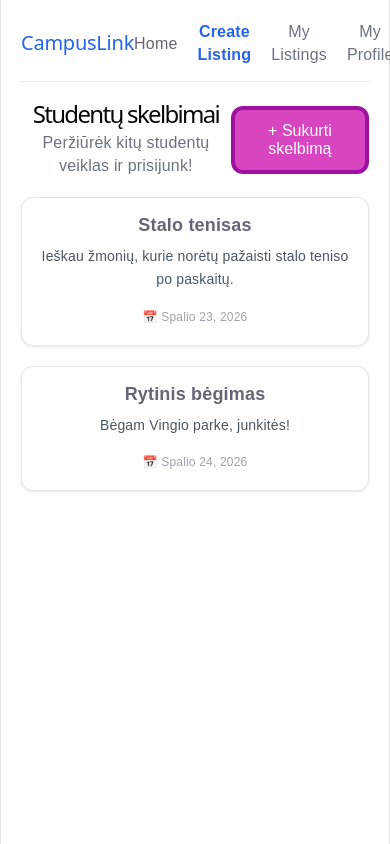
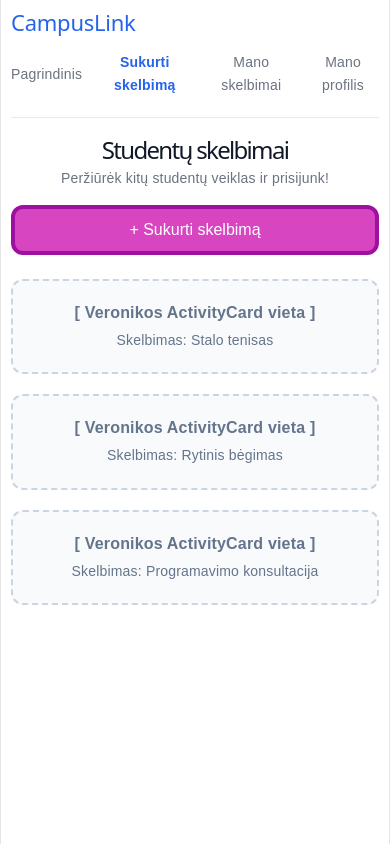
Before and after one commit to campuslink-teamm/campuslink, a React app in the folder frontend/: page / in a window 390 px wide. Built offline with nearby package versions, Linux system fonts and the light colour scheme; the HTML template or start-up script is replaced by a standard one.

Commit message:
wip: baigtas FeedPage išdėstymas, laukiama Veronikos kortelės

```diff
--- /dev/null
+++ b/frontend/src/pages/FeedPage.css
@@ -0,0 +1,143 @@
+/* Pagrindinio puslapio konteineris */
+.feed-page {
+  padding: 20px;
+  font-family: sans-serif;
+  max-width: 1200px;
+  margin: 0 auto;
+}
+
+/* Viršutinė juosta (Header) */
+.feed-header {
+  display: flex;
+  justify-content: space-between;
+  align-items: center;
+  border-bottom: 1px solid #eaeaea;
+  padding-bottom: 15px;
+  margin-bottom: 20px;
+  flex-wrap: wrap; /* Užtikrina, kad telpa ir mažesniuose ekranuose */
+  gap: 15px;
+}
+
+.feed-logo {
+  color: #2563eb;
+  margin: 0;
+  font-size: 22px;
+}
+
+.feed-nav {
+  display: flex;
+  gap: 20px;
+  align-items: center;
+  font-size: 14px;
+}
+
+.nav-link {
+  cursor: pointer;
+  color: #6b7280;
+  text-decoration: none;
+}
+
+.nav-link.active {
+  color: #2563eb;
+  font-weight: 600;
+}
+
+/* Antraštės dalis */
+.feed-top-section {
+  display: flex;
+  justify-content: space-between;
+  align-items: center;
+  margin-bottom: 24px;
+  flex-wrap: wrap;
+  gap: 15px;
+}
+
+.feed-title {
+  font-size: 24px;
+  margin: 0 0 5px 0;
+  color: #111827;
+}
+
+.feed-subtitle {
+  color: #6b7280;
+  margin: 0;
+  font-size: 14px;
+}
+
+/* 🔥 SKELBIMŲ TINKLELIS (GRID) IR RESPONSIVE DIZAINAS */
+.activities-grid {
+  display: grid;
+  /* Sukuria automatiškai prisitaikančius stulpelius: kiekvienas mažiausiai 280px, o telpantys išsiplečia */
+  grid-template-columns: repeat(auto-fill, minmax(280px, 1fr));
+  /* Tolygūs tarpai tarp kortelių */
+  gap: 20px;
+}
+
+/* Atskira skelbimo kortelė */
+.activity-card-item {
+  border: 1px solid #e5e7eb;
+  border-radius: 12px;
+  padding: 16px;
+  background: #fff;
+  box-shadow: 0 1px 3px rgba(0, 0, 0, 0.05);
+  transition: transform 0.2s ease, box-shadow 0.2s ease;
+}
+
+.activity-card-item:hover {
+  transform: translateY(-2px);
+  box-shadow: 0 4px 6px rgba(0, 0, 0, 0.1);
+}
+
+.activity-title {
+  margin: 0 0 8px 0;
+  font-size: 18px;
+  color: #1f2937;
+}
+
+.activity-desc {
+  color: #4b5563;
+  font-size: 14px;
+  margin: 0 0 12px 0;
+  line-height: 1.4;
+}
+
+.activity-date {
+  font-size: 12px;
+  color: #9ca3af;
+}
+
+.no-activities {
+  color: #6b7280;
+  grid-column: 1 / -1;
+  text-align: center;
+  padding: 40px;
+}
+
+/* 📱 Mobiliųjų ekranų pritaikymas (Responsive design) */
+@media (max-width: 768px) {
+  .feed-page {
+    padding: 10px;
+  }
+
+  .feed-header {
+    flex-direction: column;
+    align-items: flex-start;
+  }
+
+  .feed-nav {
+    gap: 12px;
+    overflow-x: auto;
+    width: 100%;
+    padding-bottom: 5px;
+  }
+
+  .feed-top-section {
+    flex-direction: column;
+    align-items: stretch;
+  }
+
+  .activities-grid {
+    /* Mobiliuosiuose ekranuose kortelės bus per visą plotą */
+    grid-template-columns: 1fr;
+  }
+}
--- a/frontend/src/pages/FeedPage.jsx
+++ b/frontend/src/pages/FeedPage.jsx
@@ -1,55 +1,63 @@
-import React from 'react';
-// Importuojame bendrą Dominyko mygtuko komponentą (pagal nurodymus paveikslėlyje)
+import React, { useState } from 'react';
 import Button from '../components/ui/Button';
+import './FeedPage.css';
 
 export default function FeedPage() {
-  // Pavyzdiniai (mock) skelbimai pirmam sprintui
-  const mockActivities = [
-    { id: 1, title: 'Stalo tenisas', description: 'Ieškau žmonių, kurie norėtų pažaisti stalo teniso po paskaitų.', date: 'Spalio 23, 2026' },
-    { id: 2, title: 'Rytinis bėgimas', description: 'Bėgam Vingio parke, junkitės!', date: 'Spalio 24, 2026' },
-  ];
+  // 1. Sukuriame mock duomenų masyvą su būsena (State), kad prireikus galėtume testuoti tuščią sąrašą
+  const [activities] = useState([
+    { id: 1, title: 'Stalo tenisas' },
+    { id: 2, title: 'Rytinis bėgimas' },
+    { id: 3, title: 'Programavimo konsultacija' },
+  ]);
 
   return (
-    <div className="feed-page" style={{ padding: '20px', fontFamily: 'sans-serif' }}>
+    <div className="feed-page">
       {/* Viršutinė juosta (Header) */}
-      <header style={{ display: 'flex', justifyContent: 'space-between', alignItems: 'center', borderBottom: '1px solid #eaeaea', paddingBottom: '15px', marginBottom: '20px' }}>
-        <div style={{ display: 'flex', alignItems: 'center', gap: '10px' }}>
-          <h2 style={{ color: '#2563eb', margin: 0 }}>CampusLink</h2>
-        </div>
-        <nav style={{ display: 'flex', gap: '20px', alignItems: 'center' }}>
-          <span style={{ cursor: 'pointer', fontWeight: '500' }}>Home</span>
-          <span style={{ cursor: 'pointer', color: '#2563eb', fontWeight: '600' }}>Create Listing</span>
-          <span style={{ cursor: 'pointer', color: '#6b7280' }}>My Listings</span>
-          <span style={{ cursor: 'pointer', color: '#6b7280' }}>My Profile</span>
+      <header className="feed-header">
+        <h2 className="feed-logo">CampusLink</h2>
+        <nav className="feed-nav">
+          <span className="nav-link">Pagrindinis</span>
+          <span className="nav-link active">Sukurti skelbimą</span>
+          <span className="nav-link">Mano skelbimai</span>
+          <span className="nav-link">Mano profilis</span>
         </nav>
       </header>
 
       {/* Pagrindinė puslapio dalis */}
-      <div style={{ display: 'flex', justifyContent: 'space-between', alignItems: 'center', marginBottom: '20px' }}>
+      <div className="feed-top-section">
         <div>
-          <h1 style={{ fontSize: '24px', margin: '0 0 5px 0' }}>Studentų skelbimai</h1>
-          <p style={{ color: '#6b7280', margin: 0 }}>Peržiūrėk kitų studentų veiklas ir prisijunk!</p>
+          <h1 className="feed-title">Studentų skelbimai</h1>
+          <p className="feed-subtitle">Peržiūrėk kitų studentų veiklas ir prisijunk!</p>
         </div>
 
-        {/* Veiksmo mygtukas „Sukurti skelbimą“ */}
         <Button onClick={() => alert('Atidaroma skelbimo kūrimo forma (Veronikos dalis)')}>
           + Sukurti skelbimą
         </Button>
       </div>
 
-      {/* Skelbimų tinklelis (Grid) / Vieta kortelėms */}
-      <div style={{ display: 'grid', gridTemplateColumns: 'repeat(auto-fill, minmax(280px, 1fr))', gap: '20px' }}>
-        {mockActivities.length > 0 ? (
-          mockActivities.map((activity) => (
-            <div key={activity.id} style={{ border: '1px solid #e5e7eb', borderRadius: '12px', padding: '16px', background: '#fff', boxShadow: '0 1px 3px rgba(0,0,0,0.1)' }}>
-              {/* Čia vėliau bus įstatoma Veronikos ActivityCard */}
-              <h3 style={{ margin: '0 0 8px 0', fontSize: '18px' }}>{activity.title}</h3>
-              <p style={{ color: '#4b5563', fontSize: '14px', margin: '0 0 12px 0' }}>{activity.description}</p>
-              <span style={{ fontSize: '12px', color: '#9ca3af' }}>📅 {activity.date}</span>
+      {/* Skelbimų tinklelis ir sąlyginis atvaizdavimas (Conditional Rendering) */}
+      <div className="activities-grid">
+        {activities.length > 0 ? (
+          // Jei skelbimų yra – sukuriame vietą (konteinerį) kortelėms
+          activities.map((activity) => (
+            <div key={activity.id} className="activity-card-container">
+              {/*
+                ⚠️ SVARBU: Čia kuri TIK VIETĄ kortelei!
+                Kai Veronika baigs savo ActivityCard, šią vietą pakeisi importuota kortele,
+                pvz.: <ActivityCard activity={activity} />
+              */}
+              <div style={{ border: '2px dashed #cbd5e1', borderRadius: '12px', padding: '20px', textAlign: 'center', background: '#f8fafc', color: '#64748b' }}>
+                <p style={{ margin: 0, fontWeight: '600' }}>[ Veronikos ActivityCard vieta ]</p>
+                <p style={{ fontSize: '14px', margin: '5px 0 0 0' }}>Skelbimas: {activity.title}</p>
+              </div>
             </div>
           ))
         ) : (
-          <p style={{ color: '#6b7280' }}>Šiuo metu aktyvių veiklų nėra.</p>
+          /* Jei skelbimų sąrašas tuščias – rodomas tvarkingas pranešimas */
+          <div className="no-activities" style={{ gridColumn: '1 / -1', textAlign: 'center', padding: '40px', color: '#6b7280' }}>
+            <p style={{ fontSize: '18px', fontWeight: '500' }}>Šiuo metu aktyvių veiklų nėra.</p>
+            <p style={{ fontSize: '14px' }}>Būk pirmas ir sukurk naują skelbimą!</p>
+          </div>
         )}
       </div>
     </div>
```
